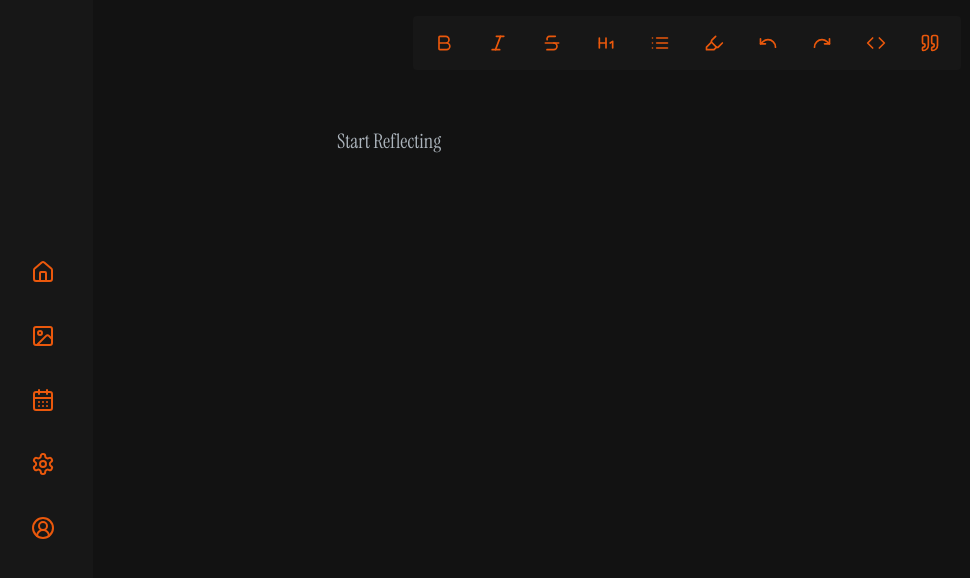
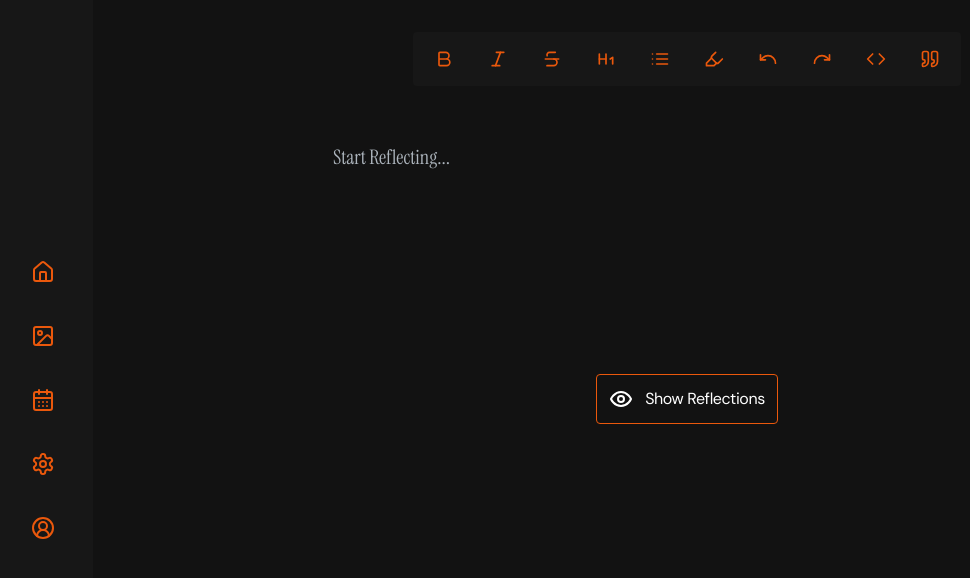
Before and after one commit to tojiw/Reflect, a Next.js app: page / in a window 1280 px wide. Shown: the top 578 px of the page, without its empty margins (7-977 px from the left). Built offline with nearby package versions, Linux system fonts and the light colour scheme.

Commit message:
added button to hide and show reflections

```diff
--- a/app/page.tsx
+++ b/app/page.tsx
@@ -1,42 +1,73 @@
 "use client";
 import Sidebar from "@/components/Sidebar";
-import { useCallback, useEffect, useRef, useState } from "react";
-import {v4 as uuidv4} from "uuid"
+import { useState } from "react";
+import { v4 as uuidv4 } from "uuid";
 import Tiptap from "@/components/TipTap/TipTap";
 import Journals from "@/components/Journals";
+import { EyeIcon, EyeOff } from "lucide-react";
 
 export default function Home() {
   const [content, setContent] = useState<string>("");
-  const handleSubmit = (e:any)=>{
-    e.preventDefault()
-    const data={
-      content:content,
-      id:uuidv4()
-    }
+  const [DisplayJournals, setDisplayJournals] = useState(false);
+  const handleSubmit = (e: any) => {
+    e.preventDefault();
+    const data = {
+      content: content,
+      id: uuidv4(),
+    };
 
-    const existingJournalEntry = localStorage.getItem("journalEntry")
-    const newJournalEntry = existingJournalEntry?JSON.parse(existingJournalEntry):[]
-    const updatedJournalEntry = [...newJournalEntry,data]
-    localStorage.setItem("journalEntry", JSON.stringify(updatedJournalEntry))
-    setContent("")
-  }
+    const existingJournalEntry = localStorage.getItem("journalEntry");
+    const newJournalEntry = existingJournalEntry
+      ? JSON.parse(existingJournalEntry)
+      : [];
+    const updatedJournalEntry = [...newJournalEntry, data];
+    localStorage.setItem("journalEntry", JSON.stringify(updatedJournalEntry));
+    setContent("");
+  };
+  const toggleJournals = () => {
+    setDisplayJournals(!DisplayJournals);
+  };
+
   const handleChange = (change: any) => {
     setContent(change);
   };
+
   return (
     <div className="bg-[#121212] min-h-screen flex flex-row">
       <div className="flex sticky h-screen flex-shrink-0 z-0 bg-[#171717] w-[100px] top-0 left-0 mr-2 max-sm:hidden">
         <Sidebar />
       </div>
-      <form onSubmit={handleSubmit} className="w-full">
-        <div className="flex flex-grow flex-col mx-5">
-          <Tiptap
-            content={content}
-            onChange={(newContent: string) => handleChange(newContent)}
-          />
-          <Journals/>
+      <div className="flex-grow flex flex-col overflow-hidden">
+        <form action="" onSubmit={handleSubmit}>
+          <div className="flex-grow  p-4">
+            <Tiptap
+              content={content}
+              onChange={(newContent: string) => handleChange(newContent)}
+            />
+          </div>
+        </form>
+        <div className="mt-4">
+          <div className="flex justify-center">
+            <button
+              onClick={toggleJournals}
+              className="p-3 border border-[#ea580c]  hover:bg-[#ea580c]  hover:transition-all hover:duration-200 hover:text-black text-white tracking-tight rounded-[4px]"
+            >
+              {DisplayJournals ? (
+                <div className="flex gap-1">
+                  <EyeOff className="mr-2" />
+                  Hide Reflections
+                </div>
+              ) : (
+                <div className="flex gap-1">
+                  <EyeIcon className="mr-2" />
+                  Show Reflections
+                </div>
+              )}
+            </button>
+          </div>
+          {DisplayJournals && <Journals />}
         </div>
-      </form>
+      </div>
     </div>
   );
 }
--- a/components/Journals.tsx
+++ b/components/Journals.tsx
@@ -12,23 +12,23 @@ const Journals = () => {
   }, []);
   return (
     <div>
-      {data.map((item: any, index: any) => (
-        <ResponsiveMasonry
-          columnsCountBreakPoints={{ 0: 1, 750: 2, 1024: 3 }}
-        >
-          <Masonry>
-            <div key={index} className="max-w-6xl mx-auto px-5">
-              <div className="text-lg font-Instrument_Serif text-[#EA580C]">
-                Reflection {index + 1}
-                <div className="border border-[#EA580C] px-6 py-4 rounded-[4px]"
-                dangerouslySetInnerHTML={{__html:item.content}}>
-
-                </div>
+      <ResponsiveMasonry columnsCountBreakPoints={{ 0: 1, 750: 2, 1024: 3 }}>
+        <Masonry>
+          {data.map((item: any, index: any) => (
+            <div key={index} className="max-w-6xl mx-auto px-5 py-5">
+              <div className=" font-DM_Sans tracking-tight text-white flex flex-col justify-center items-center">
+                <p className="text-white font-Instrument_Serif text-[20px] tracking-wide bg-[#5B1F00] p-2 rounded-[4px] w-full text-center">
+                  Reflection {index + 1}
+                </p>
+                <div
+                  className="borde border-[#5B1F00] px-6 py-4 rounded-[4px]"
+                  dangerouslySetInnerHTML={{ __html: item.content }}
+                ></div>
               </div>
             </div>
-          </Masonry>
-        </ResponsiveMasonry>
-      ))}
+          ))}
+        </Masonry>
+      </ResponsiveMasonry>
     </div>
   );
 };
--- a/components/TipTap/TipTap.tsx
+++ b/components/TipTap/TipTap.tsx
@@ -14,13 +14,13 @@ const Tiptap = ({onChange,content}:any) => {
   }
   const editor = useEditor({
     extensions: [StarterKit,Underline,Highlight,Image,Placeholder.configure({
-      placeholder:'Start Reflecting'
+      placeholder:'Start Reflecting...'
 
     })],
     content:content,
     editorProps:{
         attributes:{
-            class:"flex flex-col  min-h-[30vh] text-white justify-start rounded-lg px-[200px] py-3 gap-3 text-[16px] pt-10 outline-none placeholder:font-Instrument_Serif flex-shrink  "
+            class:"flex flex-col  min-h-[30vh] text-white justify-start rounded-lg px-[200px] py-3 gap-3 text-[16px] pt-10 outline-none placeholder:font-Instrument_Serif  "
         }
     },
     onUpdate:({editor})=>{
```
